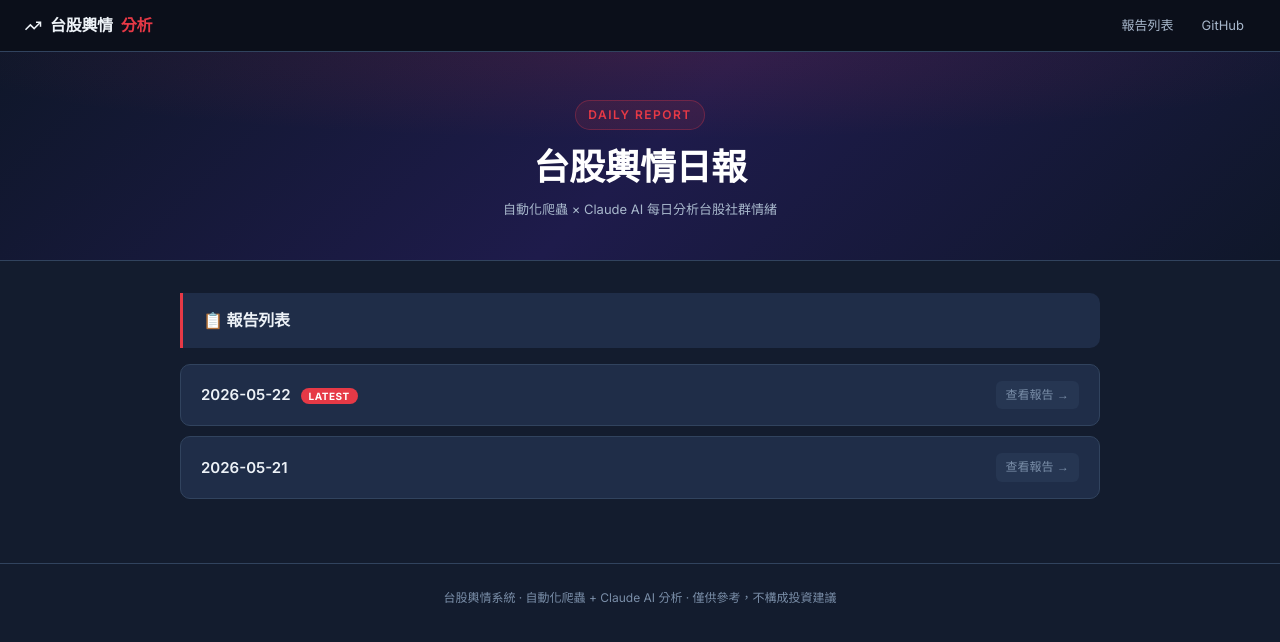
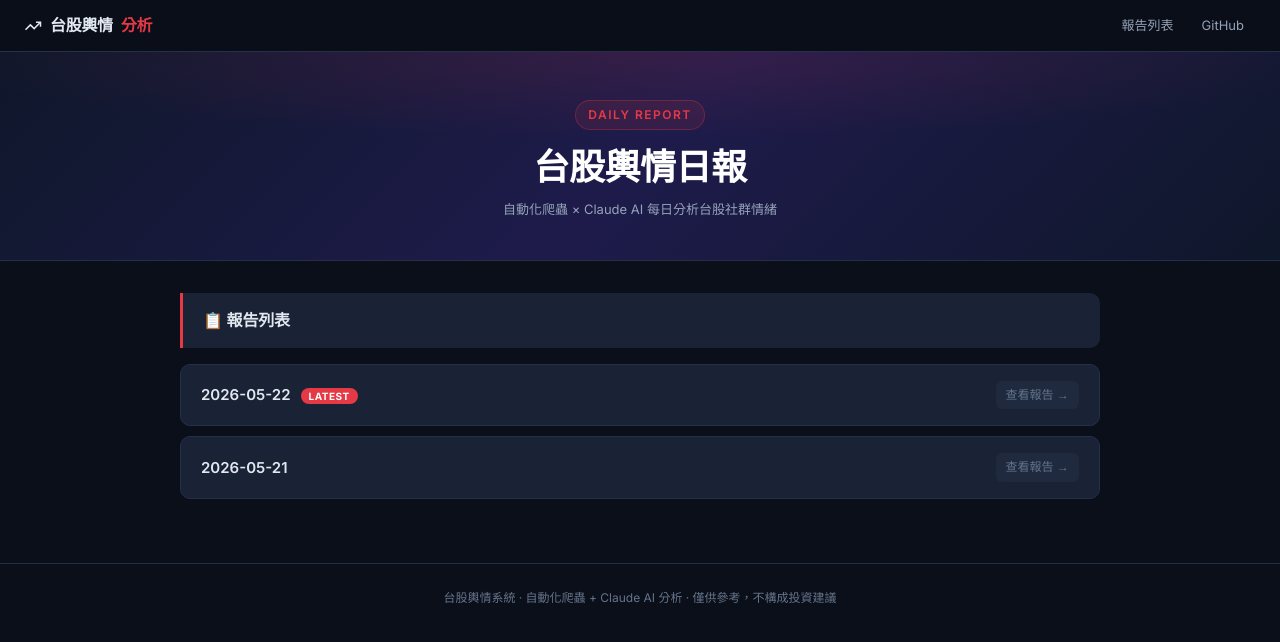
Before and after one commit to Jason0308p/tw-stock-report, a Jekyll site: the page built from index.md, in a window 1280 px wide. Shown: the top 642 px of the page. Built offline with Jekyll 4.4.1, drawn with Linux system fonts in a browser that asks for light colours.

```diff
--- a/_layouts/default.html
+++ b/_layouts/default.html
@@ -9,23 +9,23 @@
 <link href="https://fonts.googleapis.com/css2?family=Inter:wght@300;400;500;600;700&family=Noto+Sans+TC:wght@300;400;500;700&family=JetBrains+Mono:wght@400;500&display=swap" rel="stylesheet">
 <style>
 :root {
-  --bg:       #131c2e;
-  --surface:  #1a2540;
-  --card:     #1f2d48;
-  --card2:    #263652;
-  --border:   #31435e;
+  --bg:       #0b0f19;
+  --surface:  #111827;
+  --card:     #1a2235;
+  --card2:    #1f2a3f;
+  --border:   #243047;
   --accent:   #e63946;
   --accent2:  #ff6b6b;
   --bull:     #ef4444;
   --bear:     #22c55e;
   --neutral:  #94a3b8;
   --gold:     #f59e0b;
-  --blue:     #60a5fa;
-  --text:     #edf2f7;
-  --text2:    #a8b8cc;
-  --text3:    #7a8ea8;
+  --blue:     #3b82f6;
+  --text:     #e2e8f0;
+  --text2:    #94a3b8;
+  --text3:    #64748b;
   --radius:   10px;
-  --shadow:   0 4px 24px rgba(0,0,0,.35);
+  --shadow:   0 4px 24px rgba(0,0,0,.4);
 }
 *, *::before, *::after { box-sizing: border-box; margin: 0; padding: 0; }
 html { scroll-behavior: smooth; }
```
